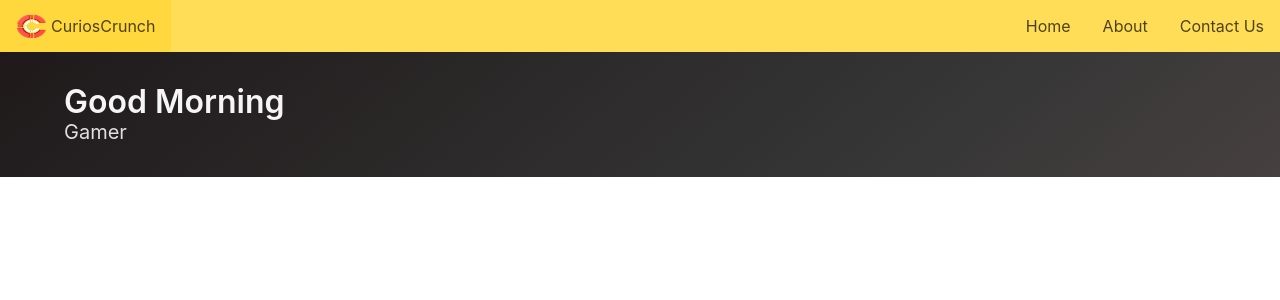
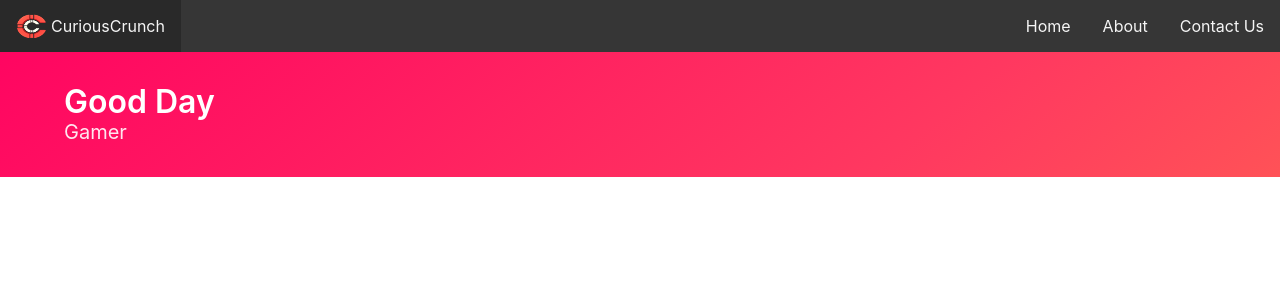
Before and after one commit to ShashankVinayak/CuriousCrunch, a Vue app: page / in a window 1280 px wide. Shown: the top 300 px of the page. Built offline with nearby package versions, Linux system fonts and the light colour scheme.

Commit message:
Change logo, minor style change

```diff
--- a/index.html
+++ b/index.html
@@ -3,7 +3,7 @@
   <head>
     <meta charset="utf-8">
     <meta name="viewport" content="width=device-width,initial-scale=1.0">
-    <title>gamestore</title>
+    <title>curiouscrunch</title>
 
     <link rel="stylesheet" href="/static/bulma.min.css">
   </head>
--- a/src/components/Home/Banner.vue
+++ b/src/components/Home/Banner.vue
@@ -1,9 +1,9 @@
 <template>
-  <section class="hero is-dark is-bold">
+  <section class="hero is-danger is-bold">
     <div class="hero-body app-hero-is-small">
       <div class="container">
         <h1 class="title">
-          Good Morning
+          Good {{timeOfDay}}
         </h1>
         <h2 class="subtitle">
           Gamer
@@ -15,12 +15,38 @@
 
 <script>
 export default {
-  name: 'Banner'
-}
+  name: "Banner",
+  data() {
+    return {
+      timeOfDay: "Day"
+    };
+  },
+  methods: {
+    setTimeOfDay() {
+      let time = new Date().getHours();
+      switch (time) {
+        case time >= 6 && time < 12:
+          this.timeOfDay = "Morning";
+          break;
+        case time >= 12 && time < 16:
+          this.timeOfDay = "Afternoon";
+          break;
+        case time >= 16 && time < 21:
+          this.timeOfDay = "Evening";
+          break;
+        default:
+          this.timeOfDay = "Day";
+      }
+    }
+  },
+  mounted() {
+    this.setTimeOfDay();
+  }
+};
 </script>
 
 <style>
-.app-hero-is-small{
+.app-hero-is-small {
   padding: 2rem 1.5rem;
 }
 </style>
--- a/src/components/Navbar.vue
+++ b/src/components/Navbar.vue
@@ -1,10 +1,10 @@
 <template>
-  <nav class="navbar is-fixed-top is-warning" role="navigation" aria-label="main navigation">
+  <nav class="navbar is-fixed-top is-dark" role="navigation" aria-label="main navigation">
     <!-- navbar-brand begin -->
     <div class="navbar-brand">
       <a class="navbar-item" href="#">
         <img src="../assets/logo.png" alt="CuriousCrunch" width="35" height="50">
-        <p>CuriosCrunch</p>
+        <p>CuriousCrunch</p>
       </a>
       <div class="navbar-burger" @click="toggleMenu">
         <span></span>
```
Also changed, not shown: src/assets/logo1.png (deleted).
